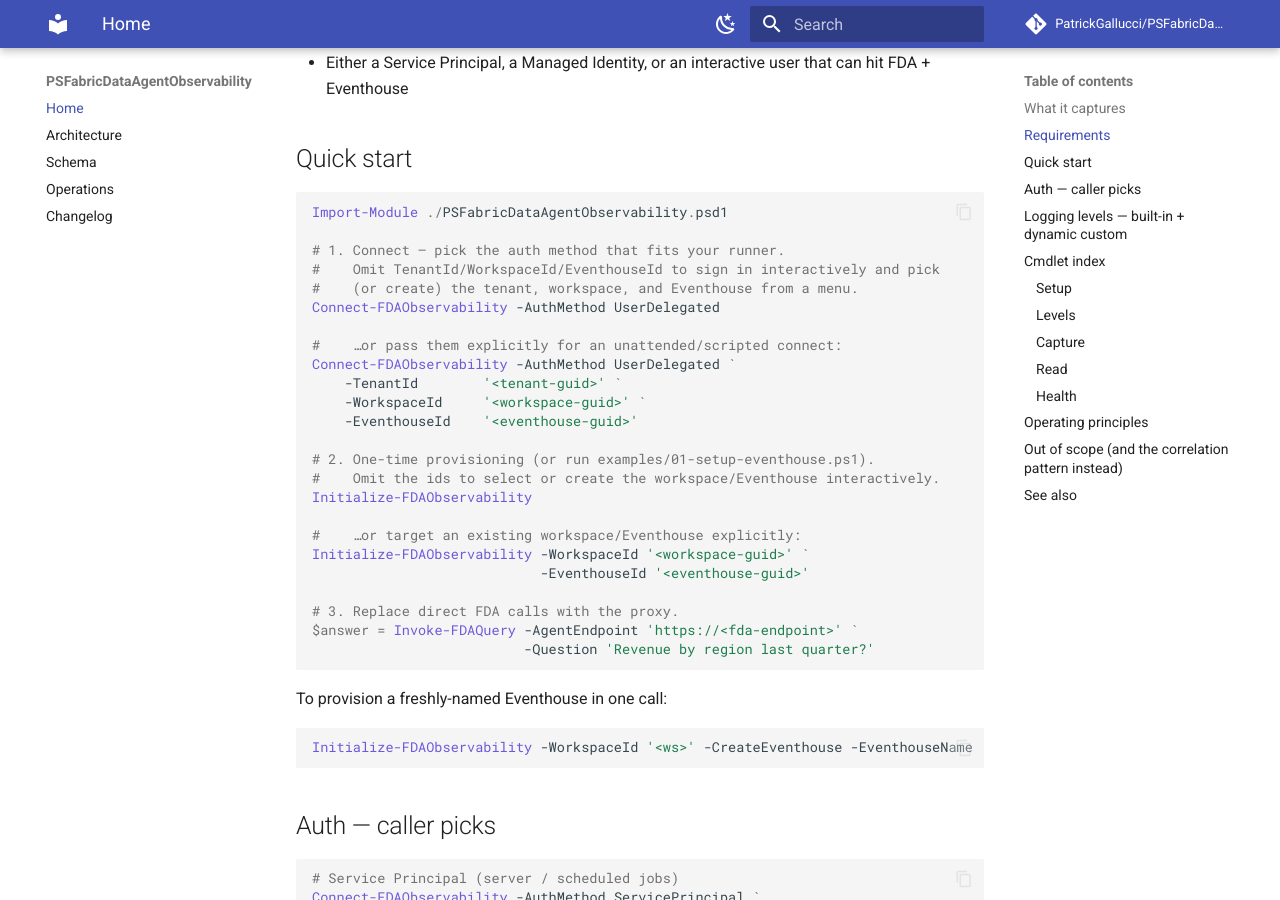
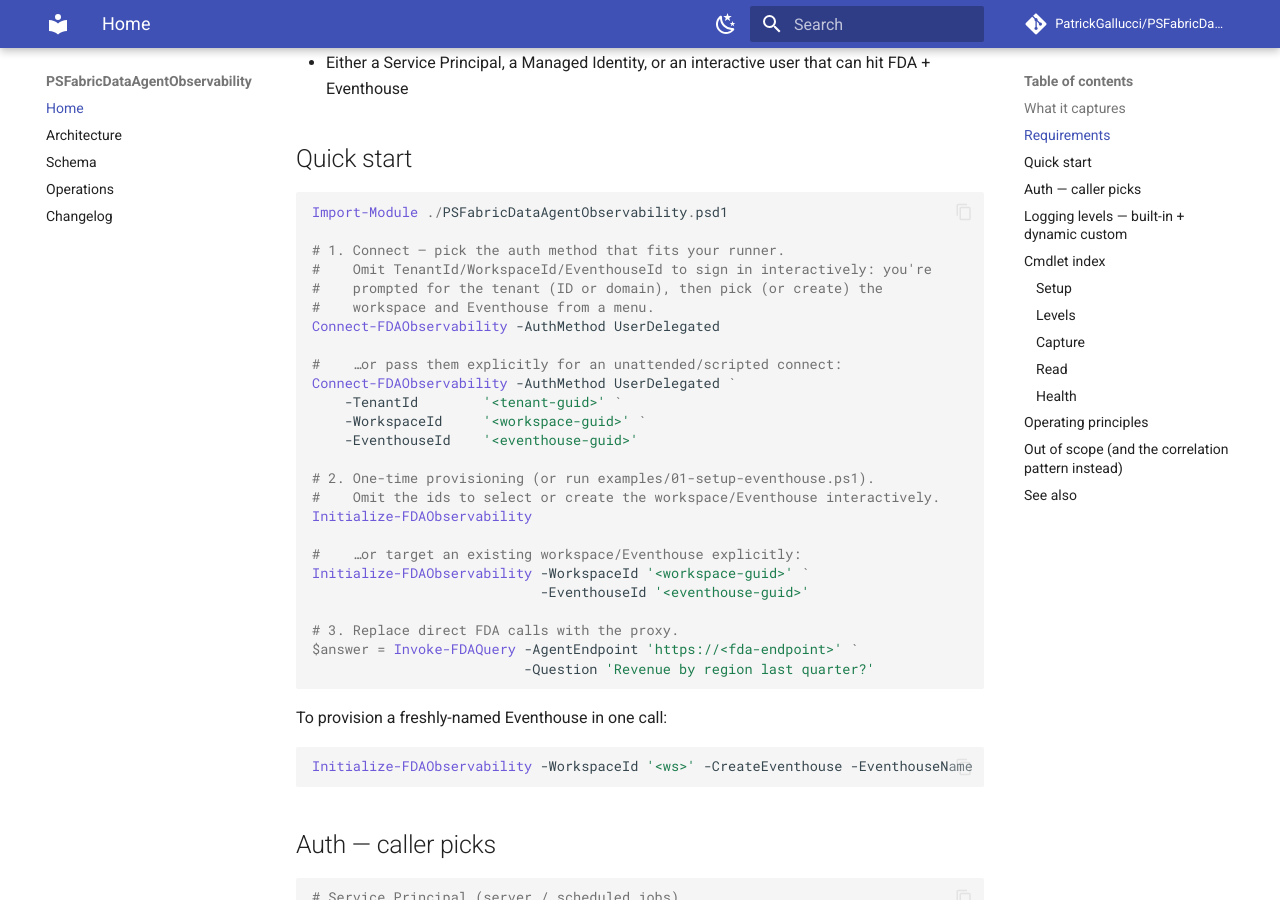
Before and after one commit to PatrickGallucci/PSFabricDataAgentObservability, an MkDocs documentation site: the page built from docs/README.md, in a window 1280 px wide and 900 px high, scrolled down 1221 px. Built offline with MkDocs 1.6.1 and Material for MkDocs 9.7.7, drawn with Linux system fonts in a browser that asks for light colours; comment, search, counter and statistics services are not loaded.

Commit message:
fix: prompt for tenant on interactive UserDelegated connect (AADSTS50059)
The raw v2.0 device-code endpoint rejects the tenant-less organizations/common
authorities with AADSTS50059, so the 1.1.0 "discover tenant after sign-in"
flow could never bootstrap. When -TenantId is omitted for UserDelegated, prompt
for a tenant ID or domain before the device-code flow; the token provider now
errors clearly instead of falling back to the unusable organizations authority.
Removes the pre-auth ARM tenant enumeration. examples/01 no longer forwards an
empty TenantId. Adds a tenant-prompt test. Release v1.1.1.

Co-Authored-By: Claude Opus 4.8 (1M context) <noreply@anthropic.com>

```diff
--- a/docs/README.md
+++ b/docs/README.md
@@ -30,8 +30,9 @@ Captures the full interaction trail — **question → reasoning → grounding
 Import-Module ./PSFabricDataAgentObservability.psd1
 
 # 1. Connect — pick the auth method that fits your runner.
-#    Omit TenantId/WorkspaceId/EventhouseId to sign in interactively and pick
-#    (or create) the tenant, workspace, and Eventhouse from a menu.
+#    Omit TenantId/WorkspaceId/EventhouseId to sign in interactively: you're
+#    prompted for the tenant (ID or domain), then pick (or create) the
+#    workspace and Eventhouse from a menu.
 Connect-FDAObservability -AuthMethod UserDelegated
 
 #    …or pass them explicitly for an unattended/scripted connect:
```
Also changed, not shown: CHANGELOG.md (+11 -0 lines), README.md (+3 -2 lines), 5 other files.
